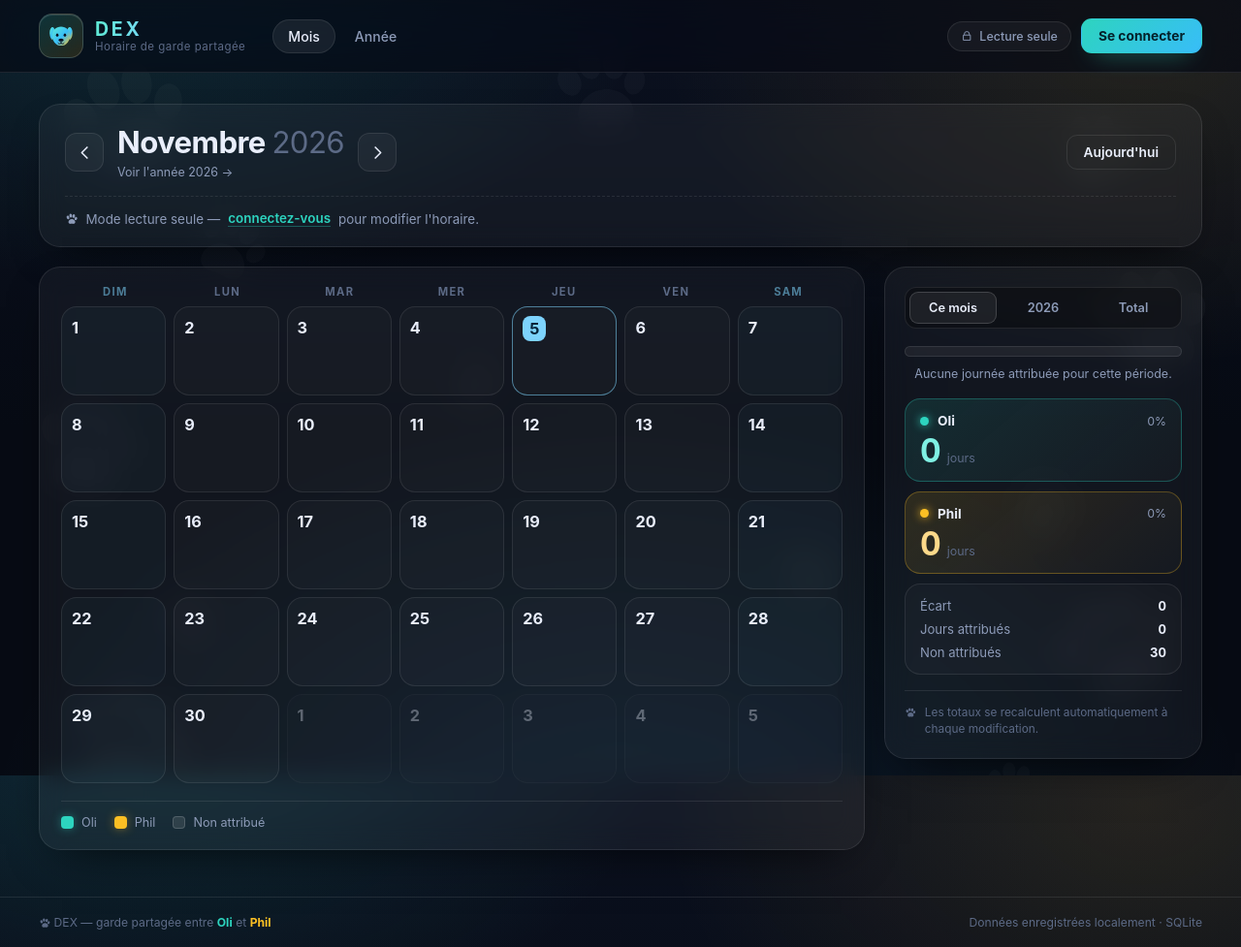
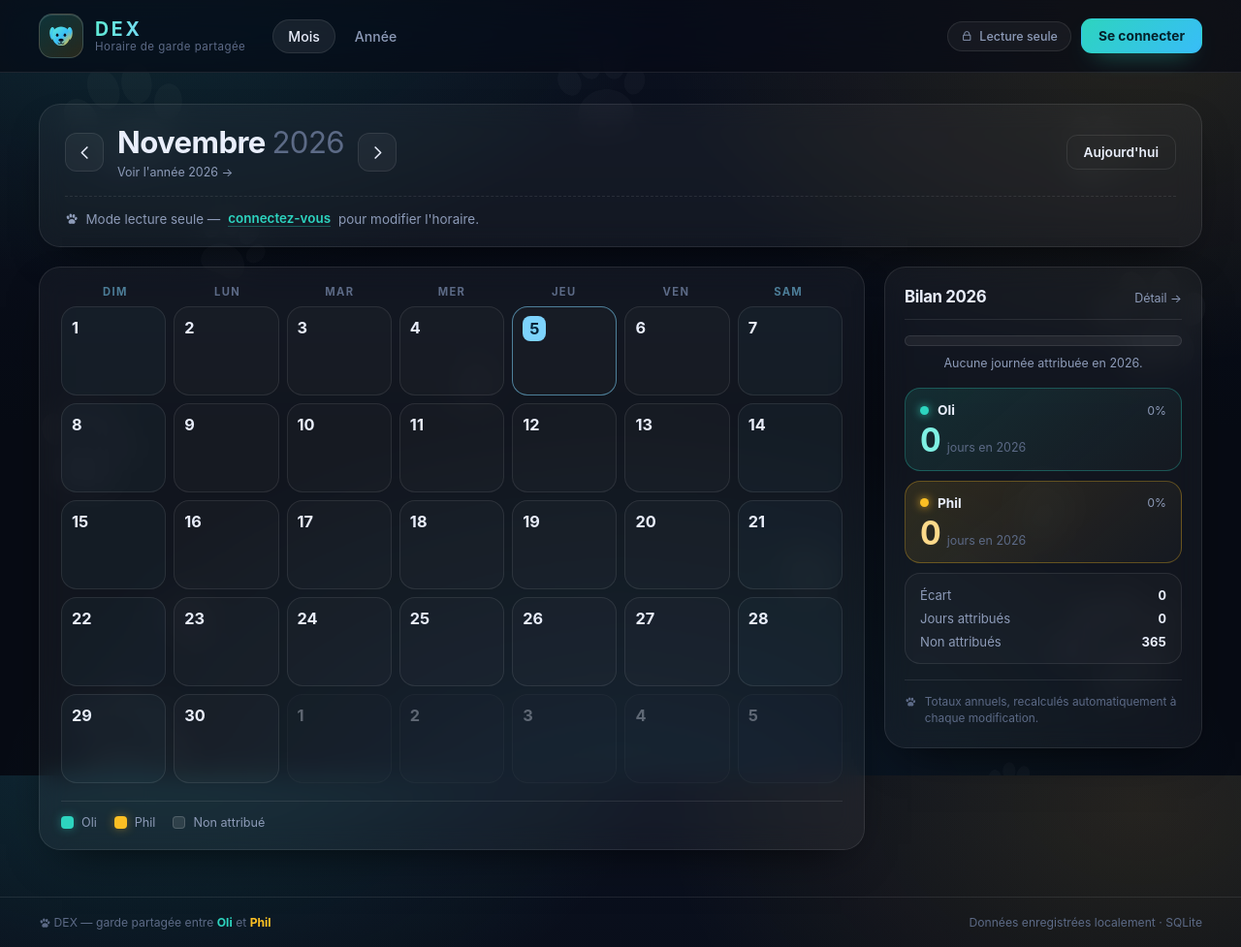
Before and after one commit to gspfranc/dex-horaire-garde, a Flask app: page /mois/2026/11 in a window 1280 px wide. Shown: the whole page at 97% size. Run offline with Flask 3, Linux system fonts and the light colour scheme.

Commit message:
Totaux annuels uniquement, plus de bilan par mois
Le panneau de statistiques n'affiche plus que le bilan de l'annee affichee :
les onglets de periode (mois / annee / total) disparaissent au profit d'un
bloc unique "Bilan <annee>". Sur une garde partagee, c'est l'equilibre sur
l'annee qui compte, pas le decompte mensuel.

- build_stats() ne renvoie plus qu'un bloc annuel plat, au lieu d'un
  dictionnaire a trois periodes
- /api/stats ne prend plus de parametre month
- la vue annuelle perd sa ligne "Total historique" et gagne le nombre de
  journees non attribuees, plus utile
- les mutations acceptent un champ "year" indiquant l'annee affichee : sans
  lui, peindre une plage a cheval sur deux annees renvoyait le bilan de
  l'annee de la premiere date, donc parfois la mauvaise

Documente aussi la creation automatique de la base au premier demarrage :
le dossier de donnees et les tables sont mis en place au lancement, et la
base reste hors du depot.

Co-Authored-By: Claude Opus 5 <noreply@anthropic.com>

```diff
--- a/app.py
+++ b/app.py
@@ -175,14 +175,10 @@ def scope_block(counts: dict, total_days: int | None = None) -> dict:
     return block
 
 
-def build_stats(year: int, month: int) -> dict:
-    first, last = month_bounds(year, month)
+def build_stats(year: int) -> dict:
+    """Bilan de l'annee : les totaux sont annuels, jamais mensuels."""
     jan1, dec31 = date(year, 1, 1), date(year, 12, 31)
-    return {
-        "month": scope_block(count_days(first, last), (last - first).days + 1),
-        "year": scope_block(count_days(jan1, dec31), (dec31 - jan1).days + 1),
-        "total": scope_block(count_days()),
-    }
+    return scope_block(count_days(jan1, dec31), (dec31 - jan1).days + 1)
 
 
 def entries_between(start: date, end: date) -> dict:
@@ -277,7 +273,7 @@ def create_app() -> Flask:
             month=month,
             weeks=weeks,
             entries=entries,
-            stats=build_stats(year, month),
+            stats=build_stats(year),
             prev=(prev_y, prev_m),
             next=(next_y, next_m),
             month_label="%s %s" % (MONTH_NAMES[month - 1], year),
@@ -304,13 +300,11 @@ def create_app() -> Flask:
                 }
             )
 
-        jan1, dec31 = date(year, 1, 1), date(year, 12, 31)
         return render_template(
             "year.html",
             year=year,
             months=months,
-            summary=scope_block(count_days(jan1, dec31), (dec31 - jan1).days + 1),
-            overall=scope_block(count_days()),
+            summary=build_stats(year),
         )
 
     @app.route("/login", methods=["GET", "POST"])
@@ -352,15 +346,23 @@ def create_app() -> Flask:
 
     @app.get("/api/stats")
     def api_stats():
-        today = date.today()
         try:
-            year = int(request.args.get("year", today.year))
-            month = int(request.args.get("month", today.month))
+            year = int(request.args.get("year", date.today().year))
         except ValueError:
-            return jsonify(error="Année ou mois invalide."), 400
-        if not 1 <= month <= 12:
-            return jsonify(error="Mois invalide."), 400
-        return jsonify(stats=build_stats(year, month))
+            return jsonify(error="Année invalide."), 400
+        if not 1970 <= year <= 2200:
+            return jsonify(error="Année hors limites."), 400
+        return jsonify(stats=build_stats(year))
+
+    def _stats_year(payload, fallback: date) -> int:
+        """Annee du bilan a renvoyer : celle affichee par le client si elle est
+        fournie, sinon celle de la premiere date touchee. Sans cela, peindre
+        une plage a cheval sur deux annees renvoie le bilan de la mauvaise."""
+        try:
+            year = int(payload.get("year"))
+        except (TypeError, ValueError):
+            return fallback.year
+        return year if 1970 <= year <= 2200 else fallback.year
 
     def _read_dates(payload) -> list[date]:
         raw = payload.get("dates")
@@ -415,10 +417,9 @@ def create_app() -> Flask:
                 db.session.delete(row)
 
         db.session.commit()
-        focus = days[0]
         return jsonify(
             entries=entries_between(days[0], days[-1]),
-            stats=build_stats(focus.year, focus.month),
+            stats=build_stats(_stats_year(payload, days[0])),
         )
 
     @app.delete("/api/entries")
@@ -432,10 +433,9 @@ def create_app() -> Flask:
 
         DayEntry.query.filter(DayEntry.day.in_(days)).delete(synchronize_session=False)
         db.session.commit()
-        focus = days[0]
         return jsonify(
             entries=entries_between(days[0], days[-1]),
-            stats=build_stats(focus.year, focus.month),
+            stats=build_stats(_stats_year(payload, days[0])),
         )
 
     @app.get("/healthz")
--- a/static/css/style.css
+++ b/static/css/style.css
@@ -381,18 +381,14 @@ body.brush-on .calendar { touch-action: none; }
 
 /* ------------------------------ statistiques ------------------------------ */
 
-.scopetabs {
-  display: flex; gap: 3px; padding: 4px; margin-bottom: 18px;
-  background: rgba(0, 0, 0, .3); border: 1px solid var(--line); border-radius: 12px;
+.statshead {
+  display: flex; align-items: baseline; gap: 12px;
+  margin-bottom: 16px; padding-bottom: 13px;
+  border-bottom: 1px solid var(--line);
 }
-.scopetab {
-  flex: 1; padding: 8px 6px; border-radius: 9px; cursor: pointer;
-  border: 1px solid transparent; background: transparent;
-  color: var(--muted); font-size: .8rem; font-weight: 600;
-  transition: all .16s ease;
-}
-.scopetab:hover { color: var(--text); }
-.scopetab.is-active { background: var(--surface-2); border-color: var(--line-strong); color: var(--text); }
+.statshead h2 { font-size: 1.05rem; }
+.statshead a { margin-left: auto; font-size: .78rem; color: var(--muted); white-space: nowrap; }
+.statshead a:hover { color: var(--oli); }
 
 .balance { margin-bottom: 18px; }
 .balance__bar {
--- a/static/js/app.js
+++ b/static/js/app.js
@@ -22,8 +22,8 @@
     people: ["Oli", "Phil"],
   });
 
+  // Bilan de l'annee affichee. Les totaux sont annuels, jamais mensuels.
   let STATS = readJSON("bootstrap-stats", null);
-  let scope = "month";
 
   const calendar = document.getElementById("calendar");
   const statsPanel = document.getElementById("stats");
@@ -80,7 +80,7 @@
   }
 
   function caption(block) {
-    if (!block || !block.tagged) return "Aucune journée attribuée pour cette période.";
+    if (!block || !block.tagged) return "Aucune journée attribuée en " + CONFIG.year + ".";
     if (!block.leader) return "<b>Parfaitement à égalité</b> — " + block.counts.Oli + " jours chacun.";
     const plural = block.gap > 1 ? "jours" : "jour";
     return "<b>" + block.leader + "</b> a " + block.gap + " " + plural + " de plus.";
@@ -88,8 +88,7 @@
 
   function renderStats() {
     if (!statsPanel || !STATS) return;
-    const block = STATS[scope];
-    if (!block) return;
+    const block = STATS;
 
     statsPanel.querySelectorAll("[data-metric]").forEach((node) => {
       const path = node.dataset.metric;
@@ -107,20 +106,7 @@
     });
   }
 
-  if (statsPanel) {
-    statsPanel.querySelectorAll(".scopetab").forEach((tab) => {
-      tab.addEventListener("click", () => {
-        scope = tab.dataset.scope;
-        statsPanel.querySelectorAll(".scopetab").forEach((t) => {
-          const active = t === tab;
-          t.classList.toggle("is-active", active);
-          t.setAttribute("aria-selected", String(active));
-        });
-        renderStats();
-      });
-    });
-    renderStats();
-  }
+  if (statsPanel) renderStats();
 
   /* ------------------------- application des entrées ---------------------- */
 
@@ -148,10 +134,13 @@
   /* -------------------------------- requêtes ------------------------------ */
 
   async function send(method, body) {
+    // « year » indique l'année affichée, pour que le bilan renvoyé soit le bon
+    // même quand la plage modifiée chevauche deux années.
+    const outgoing = Object.assign({ year: CONFIG.year }, body);
     const response = await fetch("/api/entries", {
       method,
       headers: { "Content-Type": "application/json" },
-      body: JSON.stringify(body),
+      body: JSON.stringify(outgoing),
     });
 
     if (response.status === 401) {
--- a/templates/month.html
+++ b/templates/month.html
@@ -75,10 +75,9 @@
   </div>
 
   <aside class="panel panel--stats" id="stats">
-    <div class="scopetabs" role="tablist" aria-label="Période des statistiques">
-      <button type="button" class="scopetab is-active" data-scope="month" role="tab" aria-selected="true">Ce mois</button>
-      <button type="button" class="scopetab" data-scope="year" role="tab" aria-selected="false">{{ year }}</button>
-      <button type="button" class="scopetab" data-scope="total" role="tab" aria-selected="false">Total</button>
+    <div class="statshead">
+      <h2>Bilan {{ year }}</h2>
+      <a href="{{ url_for('year_view', year=year) }}">Détail →</a>
     </div>
 
     <div class="balance">
@@ -98,7 +97,7 @@
           <span class="statcard__name">{{ person.label }}</span>
           <span class="statcard__share" data-metric="shares.{{ name }}" data-suffix="%">0%</span>
         </div>
-        <div class="statcard__value"><strong data-metric="counts.{{ name }}">0</strong><span>jours</span></div>
+        <div class="statcard__value"><strong data-metric="counts.{{ name }}">0</strong><span>jours en {{ year }}</span></div>
       </div>
       {% endfor %}
 
@@ -111,7 +110,7 @@
 
     <div class="statfoot">
       {% include 'partials/paw.svg' %}
-      <span>Les totaux se recalculent automatiquement à chaque modification.</span>
+      <span>Totaux annuels, recalculés automatiquement à chaque modification.</span>
     </div>
   </aside>
 </section>
--- a/templates/year.html
+++ b/templates/year.html
@@ -32,7 +32,7 @@
     <div class="statcard statcard--meta">
       <div class="statcard__row"><span>Écart {{ year }}</span><strong>{{ summary.gap }}{% if summary.leader %} <em>({{ summary.leader }})</em>{% endif %}</strong></div>
       <div class="statcard__row"><span>Attribués</span><strong>{{ summary.tagged }} / {{ summary.total_days }}</strong></div>
-      <div class="statcard__row"><span>Total historique</span><strong>{{ overall.counts['Oli'] }} / {{ overall.counts['Phil'] }}</strong></div>
+      <div class="statcard__row"><span>Non attribués</span><strong>{{ summary.untagged }}</strong></div>
     </div>
   </div>
 </section>
```
Also changed, not shown: README.md.
